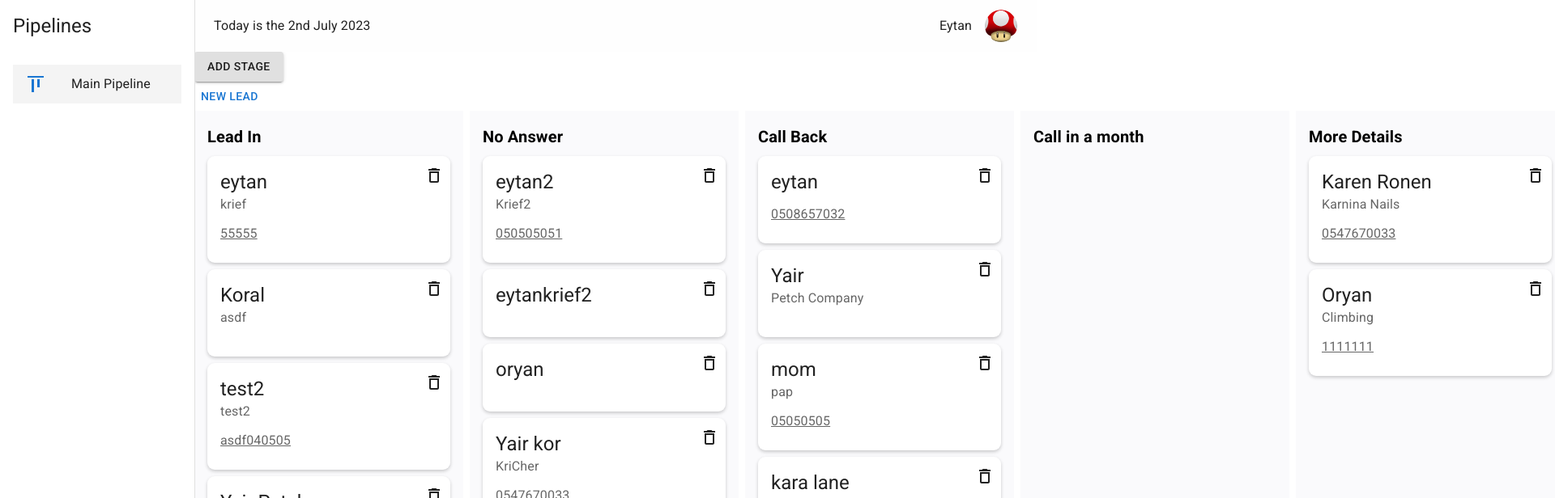
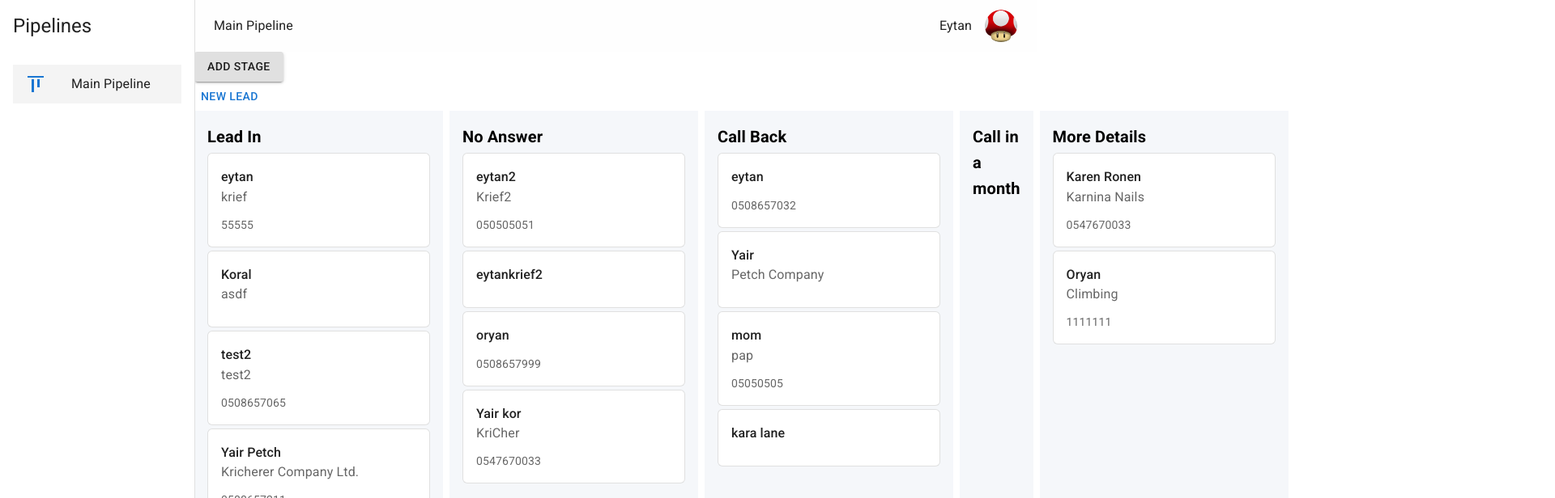
Before and after one commit to Eytan3000/CRM1, a React (Create React App) app: page / in a window 1280 px wide. Shown: the top 616 px of the page at 81% size, 1920 px wide, since content can reach past the window. Built offline with nearby package versions, Linux system fonts and the light colour scheme; data requests are answered from the project's data file.

Commit message:
Styling2 - Cards

```diff
--- a/data/db.json
+++ b/data/db.json
@@ -323,7 +323,7 @@
       "title": "oryan ",
       "stage": "noAnswer",
       "name": "oryan",
-      "phone": "",
+      "phone": "0508657999",
       "email": "",
       "website": "",
       "facebook": "",
@@ -482,7 +482,7 @@
       "title": "test2 / test2 ",
       "stage": "leadIn",
       "name": "test2",
-      "phone": "asdf040505",
+      "phone": "0508657065",
       "email": "email@gmail.com",
       "website": "",
       "facebook": "",
@@ -535,7 +535,7 @@
       "title": "Yair Petch / Kricherer Company Ltd. ",
       "stage": "leadIn",
       "name": "Yair Petch",
-      "phone": "66666",
+      "phone": "0588657211",
       "email": "petch@gmail.com",
       "website": "kriecherer.com",
       "facebook": "",
@@ -637,6 +637,26 @@
       "dateCreated": "22.06.2023",
       "notes": [],
       "id": 35
+    },
+    {
+      "stage": "leadIn",
+      "name": "Lisa Weil",
+      "phone": "0558795566",
+      "email": "",
+      "website": "",
+      "facebook": "",
+      "linkedin": "https://www.linkedin.com/in/lisa-weil-02839516/",
+      "otherLink": "",
+      "companyName": "Iron Source",
+      "companyPhone": "",
+      "companyEmail": "",
+      "companyWebsite": "",
+      "companyFacebook": "",
+      "companyLinkedin": "",
+      "companyOtherLink": "",
+      "dateCreated": "03.07.2023",
+      "notes": [],
+      "id": 40
     }
   ]
 }
--- a/src/components/Layout.js
+++ b/src/components/Layout.js
@@ -73,7 +73,8 @@ export default function Layout({ children }) {
       <AppBar className={classes.appbar} elevation={0}>
         <Toolbar>
           <Typography className={classes.date}>
-            Today is the {format(new Date(), 'do MMMM Y')}
+            {/* Today is the {format(new Date(), 'do MMMM Y')} */}
+            {menuItems[0].text}
           </Typography>
           <Typography>Eytan</Typography>
           <Avatar src="/Mario.png" className={classes.avatar} />
--- a/src/components/LeadCard.js
+++ b/src/components/LeadCard.js
@@ -2,16 +2,20 @@ import React, { useState } from 'react';
 import Card from '@mui/material/Card';
 import CardHeader from '@mui/material/CardHeader';
 import CardContent from '@mui/material/CardContent';
-import { Typography } from '@mui/material';
+import { Link, Typography } from '@mui/material';
 import { DeleteOutline } from '@mui/icons-material';
 import {
+  Box,
+  Button,
   CardActionArea,
+  CardActions,
   Icon,
   Popover,
   makeStyles,
   useTheme,
 } from '@material-ui/core';
 import { useHistory } from 'react-router-dom/cjs/react-router-dom.min';
+import { formatPhoneNumber } from '../helpers/helpers';
 //-------------------------------------------------
 
 const useStyles = makeStyles({
@@ -57,62 +61,118 @@ export default function LeadCard({ keyVal, lead, handleDelete, idPassUp }) {
   };
   //
   const theme = useTheme();
-  return (
-    <Card
-      key={keyVal}
-      className={classes.card}
-      elevation={1}
-      // sx={{ borderRadius: '9px', boxShadow: '0px 2px 4px rgba(0, 0, 0, 0.2)' }}>
-      sx={{
-        borderRadius: '9px',
-        boxShadow: '0px 2px 4px rgba(0, 0, 0, 0.2)',
-        // border: '1px solid',
-        // borderColor: theme.palette.grey.A100,
-      }}>
+
+  const handleTypographyClick = (event) => {
+    // Copy the typography text
+    event.stopPropagation();
+    navigator.clipboard.writeText(event.currentTarget.textContent);
+    // console.log('Copying text:', textToCopy);
+    handleClick();
+  };
+
+  const card = (
+    <React.Fragment>
       <CardActionArea
         onClick={(e) => {
           idPassUp(lead.id);
           history.push('/lead');
         }}>
-        <CardHeader
-          className={classes.header}
-          action={
-            <Icon onClick={() => handleDelete(lead.id)}>
-              <DeleteOutline />
-            </Icon>
-          }
-          title={lead.title}
-          // subheader={lead.phone}
-          subheader={lead.company}
-        />
+        <CardContent>
+          <Typography variant="h6" fontSize={16} component="div">
+            {lead.title}
+          </Typography>
+          <Typography sx={{ mb: 1.5 }} color="text.secondary">
+            {lead.company}
+          </Typography>
+
+          <Typography
+            onClick={handleTypographyClick}
+            sx={{ fontSize: 14 }}
+            color="text.secondary">
+            {' '}
+            {lead.phone}
+          </Typography>
+
+          {/* <Typography variant="body2">
+          well meaning and kindly.
+          <br />
+          {'"a benevolent smile"'}
+        </Typography> */}
+        </CardContent>
       </CardActionArea>
-      <CardContent>
-        <Typography
-          className={classes.subheader}
-          variant="body1"
-          color="textSecondary"
-          onMouseEnter={handleMouseEnter}
-          onMouseLeave={handleMouseLeave}
-          onClick={() => {
-            navigator.clipboard.writeText(lead.phone);
-            handleClick();
-          }}>
-          {lead.phone}
+      {/* <CardActions>
+        <Button size="small">{formatPhoneNumber(lead.phone)}</Button>
+      </CardActions> */}
+    </React.Fragment>
+  );
 
-          <Popover
-            id={id}
-            open={open}
-            anchorEl={anchorEl}
-            onClose={handleClose}
-            anchorOrigin={{
-              vertical: 'bottom',
-              horizontal: 'left',
-            }}>
-            Phone Copied
-          </Popover>
-          {isHovered ? <span>Copy</span> : null}
-        </Typography>
-      </CardContent>
-    </Card>
+  return (
+    // <Card
+    //   key={keyVal}
+    //   className={classes.card}
+    //   elevation={1}
+    //   // sx={{ borderRadius: '9px', boxShadow: '0px 2px 4px rgba(0, 0, 0, 0.2)' }}>
+    //   sx={{
+    //     borderRadius: '9px',
+    //     boxShadow: '0px 2px 4px rgba(0, 0, 0, 0.2)',
+    //     // border: '1px solid',
+    //     // borderColor: theme.palette.grey.A100,
+    //   }}>
+    //   <CardActionArea
+    //     onClick={(e) => {
+    //       idPassUp(lead.id);
+    //       history.push('/lead');
+    //     }}>
+    //     <CardHeader
+    //       className={classes.header}
+    //       action={
+    //         <Icon onClick={() => handleDelete(lead.id)}>
+    //           <DeleteOutline />
+    //         </Icon>
+    //       }
+    //       title={lead.title}
+    //       // subheader={lead.phone}
+    //       subheader={lead.company}
+    //     />
+    //   </CardActionArea>
+    //   <CardContent>
+    //     <Typography
+    //       className={classes.subheader}
+    //       variant="body1"
+    //       color="textSecondary"
+    //       onMouseEnter={handleMouseEnter}
+    //       onMouseLeave={handleMouseLeave}
+    //       onClick={() => {
+    //         navigator.clipboard.writeText(lead.phone);
+    //         handleClick();
+    //       }}>
+    //       {lead.phone}
+
+    //       <Popover
+    //         id={id}
+    //         open={open}
+    //         anchorEl={anchorEl}
+    //         onClose={handleClose}
+    //         anchorOrigin={{
+    //           vertical: 'bottom',
+    //           horizontal: 'left',
+    //         }}>
+    //         Phone Copied
+    //       </Popover>
+    //       {isHovered ? <span>Copy</span> : null}
+    //     </Typography>
+    //   </CardContent>
+    // </Card>
+
+    <Box sx={{ minWidth: 275 }}>
+      <Card
+        key={keyVal}
+        variant="outlined"
+        sx={{
+          borderRadius: '6px',
+        }}>
+        {card}{' '}
+      </Card>
+    </Box>
   );
 }
--- a/src/helpers/helpers.js
+++ b/src/helpers/helpers.js
@@ -2,3 +2,28 @@ export function convertCamelCaseToSpaces(str) {
   const result = str.replace(/([A-Z])/g, ' $1');
   return result.charAt(0).toUpperCase() + result.slice(1);
 }
+
+export function formatPhoneNumber(phoneNumber) {
+  let formattedNumber = phoneNumber;
+  if (phoneNumber.length === 10) {
+    formattedNumber = phoneNumber.replace(/(\d{3})(\d{3})(\d{4})/, '$1-$2-$3');
+  }
+  return formattedNumber;
+}
+
+export function capitalizeWords(str) {
+  // Split the string into an array of words
+  const words = str.split(' ');
+
+  // Capitalize the first letter of each word
+  const capitalizedWords = words.map((word) => {
+    const firstLetter = word.charAt(0).toUpperCase();
+    const restOfWord = word.slice(1).toLowerCase();
+    return firstLetter + restOfWord;
+  });
+
+  // Join the capitalized words back into a string
+  const capitalizedString = capitalizedWords.join(' ');
+
+  return capitalizedString;
+}
--- a/src/pages/Create.js
+++ b/src/pages/Create.js
@@ -10,6 +10,7 @@ import SubmitButton from '../components/SubmitButton';
 import { Box } from '@mui/material';
 
 import { addLeadToDBContext } from '../contexts/DbFunctionsContext';
+import { capitalizeWords } from '../helpers/helpers';
 
 const useStyles = makeStyles({
   field: {
@@ -47,16 +48,16 @@ export default function Create({ onClose }) {
 
     if (name) {
       addLeadToDBCtx({
-        title: `${name}${nameC ? ' / ' + nameC : ''} `,
+        // title: `${name}${nameC ? ' / ' + nameC : ''} `,
         stage: 'leadIn',
-        name,
+        name: capitalizeWords(name),
         phone,
         email,
         website,
         facebook,
         linkedin,
         otherLink,
-        companyName: nameC,
+        companyName: capitalizeWords(nameC),
         companyPhone: phoneC,
         companyEmail: emailC,
         companyWebsite: websiteC,
--- a/src/pages/LeadsRender.js
+++ b/src/pages/LeadsRender.js
@@ -17,13 +17,16 @@ const useStyles = makeStyles((theme) => {
   return {
     background: {
       // background: '#F2F2F2',
-      background: '#fafafcff',
+      // background: '#e7ebefff',
+      // background: '#f0f3f7',
+      background: '#f5f7faff',
+      // background: '#fafafcff',
       width: '100%',
       padding: theme.spacing(2),
     },
     label: {
       fontWeight: 'bold',
-      marginBottom: '4px',
+      // marginBottom: '2px',
     },
     customCard: {
       height: '1px',
@@ -85,7 +88,6 @@ export default function LeadsRender({ idPassUp, stagesPassUp }) {
     });
     return leadIns;
   }
-  console.log(leads);
 
   return (
     <div>
@@ -97,8 +99,9 @@ export default function LeadsRender({ idPassUp, stagesPassUp }) {
             <Stack
               key={stage.id}
               className={classes.background}
-              spacing={1}
-              minWidth={300}>
+              spacing={0.5}
+              // minWidth={250}
+            >
               <TitleLabel
                 variant="h6"
                 className={classes.label}
```
